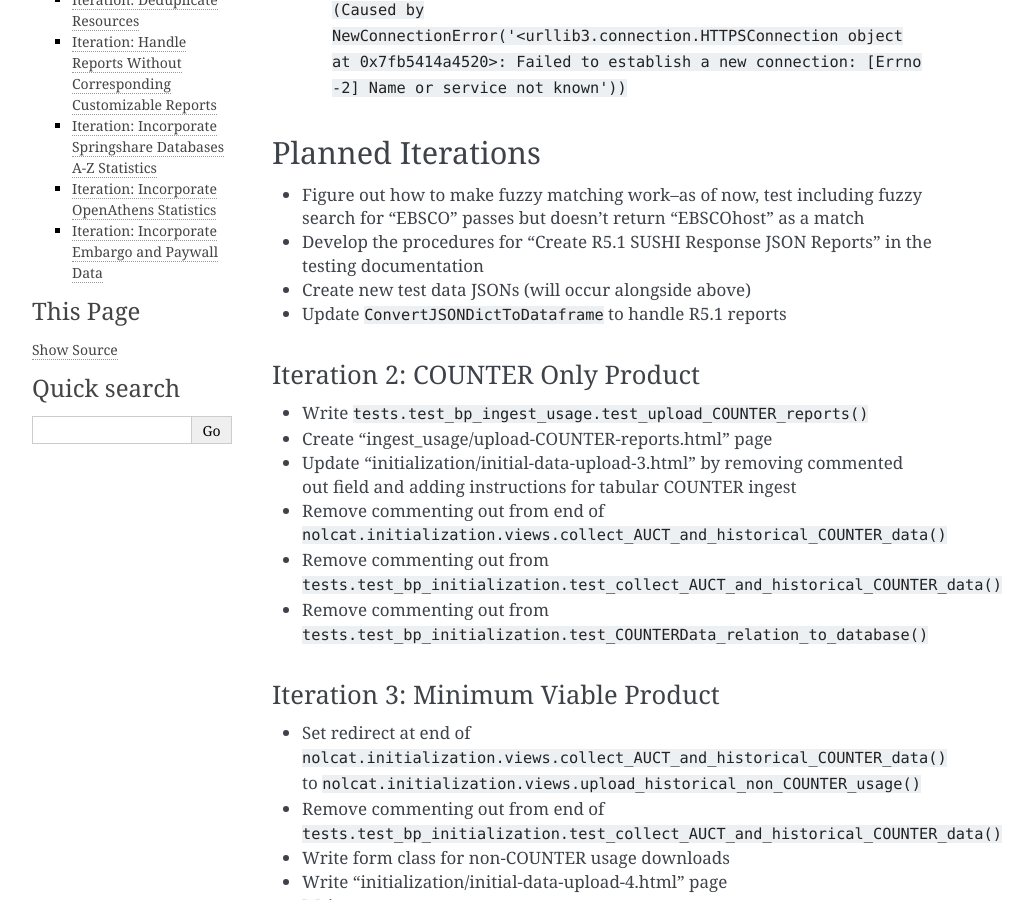
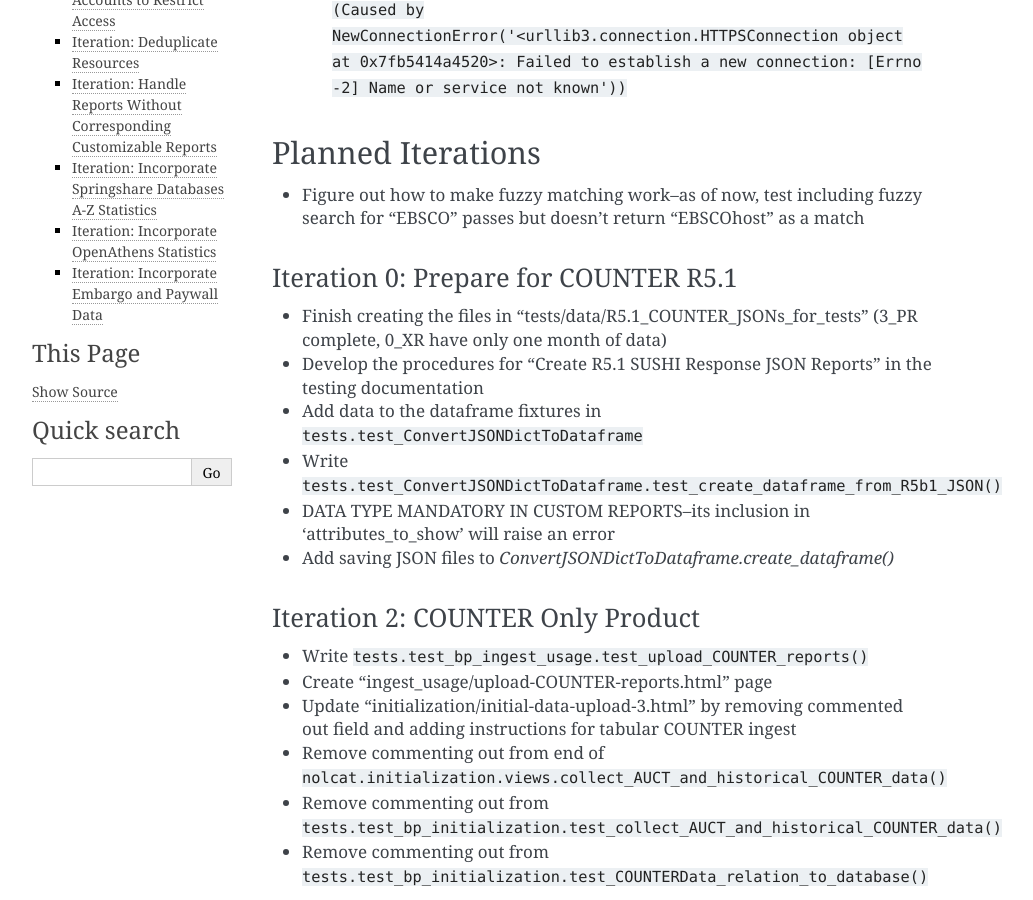
Before and after one commit to ereiskind/nolcat, a Sphinx documentation site: the page built from docs/source/roadmap.rst, in a window 1280 px wide and 900 px high, scrolled down 1281 px. Shown: the whole window, without its empty margins (148-1181 px from the left). Built offline with Sphinx 7.4.7, drawn with Linux system fonts in a browser that asks for light colours; some of the changed text lies outside the part shown.

Commit message:
Update roadmap

```diff
--- a/docs/source/roadmap.rst
+++ b/docs/source/roadmap.rst
@@ -20,9 +20,14 @@ Planned Iterations
 ******************
 * Figure out how to make fuzzy matching work--as of now, test including fuzzy search for "EBSCO" passes but doesn't return "EBSCOhost" as a match
 
+Iteration 0: Prepare for COUNTER R5.1
+=====================================
+* Finish creating the files in "tests/data/R5.1_COUNTER_JSONs_for_tests" (3_PR complete, 0_XR have only one month of data)
 * Develop the procedures for "Create R5.1 SUSHI Response JSON Reports" in the testing documentation
-* Create new test data JSONs (will occur alongside above)
-* Update ``ConvertJSONDictToDataframe`` to handle R5.1 reports
+* Add data to the dataframe fixtures in ``tests.test_ConvertJSONDictToDataframe``
+* Write ``tests.test_ConvertJSONDictToDataframe.test_create_dataframe_from_R5b1_JSON()``
+* DATA TYPE MANDATORY IN CUSTOM REPORTS--its inclusion in 'attributes_to_show' will raise an error
+* Add saving JSON files to `ConvertJSONDictToDataframe.create_dataframe()`
 
 Iteration 2: COUNTER Only Product
 =================================
```
